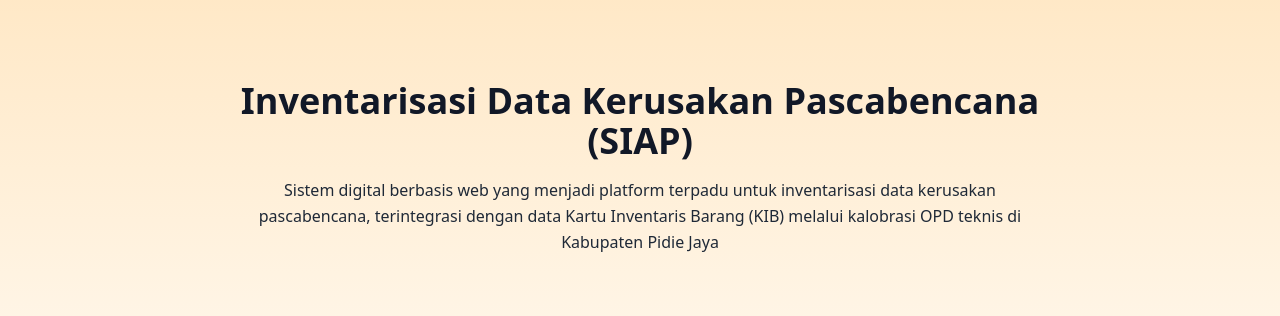
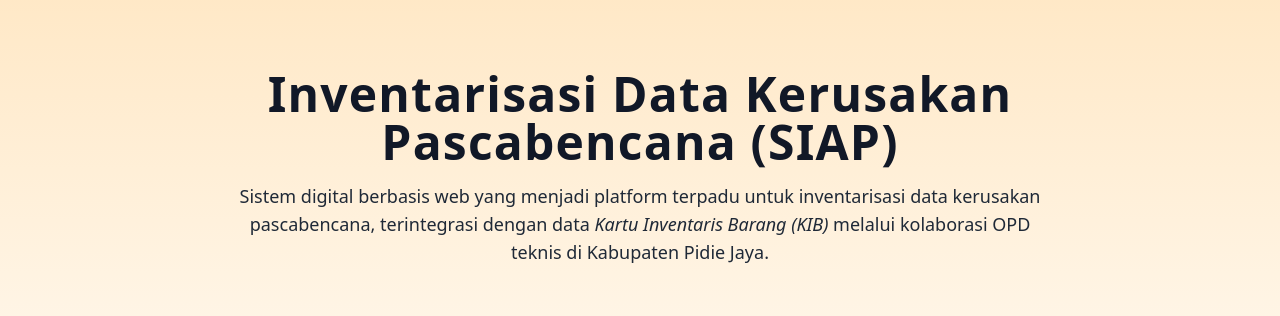
Before and after one commit to ilhanmaghriby/WebReport, a React (Vite) app in the folder frontend/: page / in a window 1280 px wide. Shown: the part 216-532 px from the top of the page. Built offline with nearby package versions, Linux system fonts and the light colour scheme; no server answers.

Commit message:
update heading text

```diff
--- a/frontend/src/components/Home.tsx
+++ b/frontend/src/components/Home.tsx
@@ -92,18 +92,21 @@
           <div className="text-center lg:w-2/3 w-full">
             <motion.h1
               variants={itemVariants}
-              className="title-font sm:text-4xl text-3xl mb-4 font-bold text-gray-900"
+              className="font-poppins font-extrabold sm:text-5xl text-4xl tracking-wide mb-4 text-gray-900"
             >
               Inventarisasi Data Kerusakan Pascabencana (SIAP)
             </motion.h1>
             <motion.p
               variants={itemVariants}
-              className="mb-8 leading-relaxed text-gray-800"
+              className="font-inter text-base md:text-lg leading-relaxed text-gray-800 mb-8"
             >
               Sistem digital berbasis web yang menjadi platform terpadu untuk
               inventarisasi data kerusakan pascabencana, terintegrasi dengan
-              data Kartu Inventaris Barang (KIB) melalui kalobrasi OPD teknis di
-              Kabupaten Pidie Jaya
+              data{" "}
+              <span className="italic font-medium">
+                Kartu Inventaris Barang (KIB)
+              </span>{" "}
+              melalui kolaborasi OPD teknis di Kabupaten Pidie Jaya.
             </motion.p>
           </div>
         </motion.div>
```
